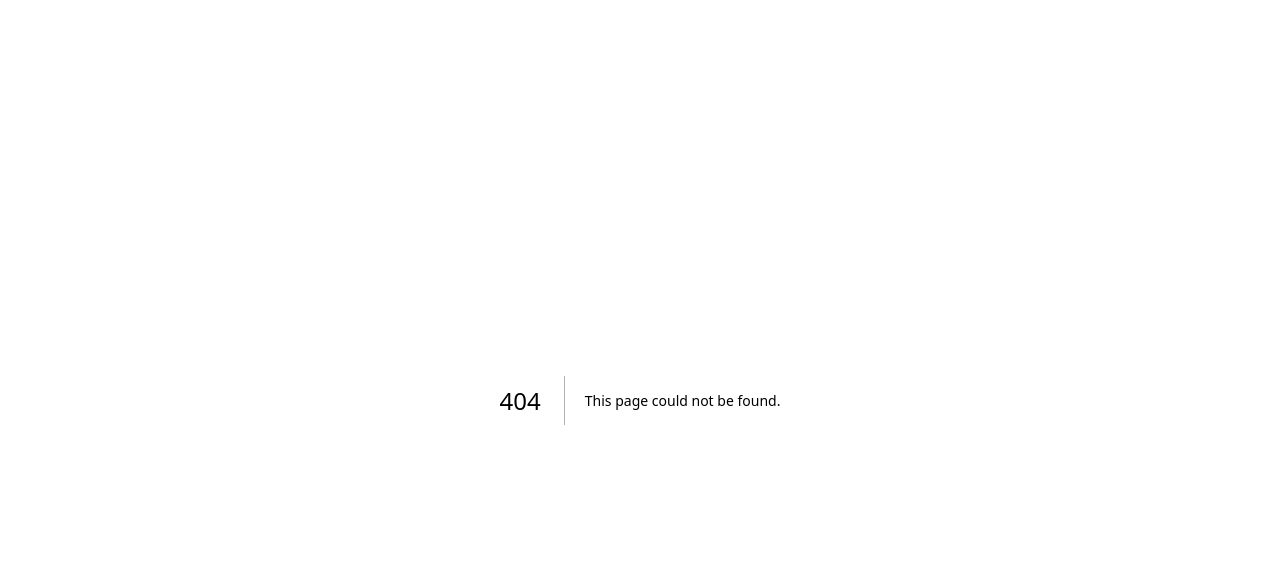
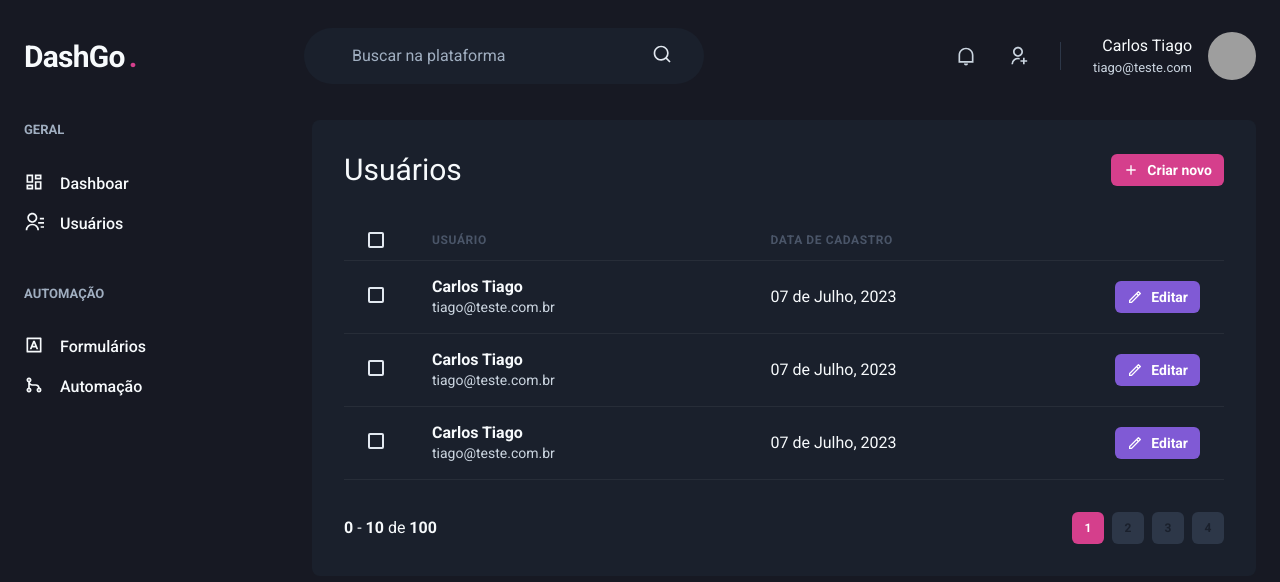
Before and after one commit to CTiagoCosta/dashgo, a Next.js app: page /users in a window 1280 px wide. Before the commit this address had no page. Shown: the top 582 px of the page. Built offline with nearby package versions, Linux system fonts and the light colour scheme; grey boxes are pictures that could not be loaded.

Commit message:
Criação da pasta user e componente de paginação

```diff
--- /dev/null
+++ b/src/components/Pagination.tsx
@@ -0,0 +1,67 @@
+import { Box, Button, Stack } from "@chakra-ui/react";
+
+export function Pagination() {
+    return(
+        <Stack
+            direction="row"
+            mt="8"
+            justify="space-between"
+            align="center"
+        >
+
+            <Box>
+                <strong>0</strong> - <strong>10</strong> de <strong>100</strong>
+            </Box>
+
+            <Stack direction="row" spacing="2">
+                <Button
+                    size="sm"
+                    fontSize="xs"
+                    width="4"
+                    colorScheme="pink"
+                    disabled
+                    _disabled={{
+                        bg: 'pink.500',
+                        cursor: 'default'
+                    }}
+                >
+                    1
+                </Button>
+                <Button
+                    size="sm"
+                    fontSize="xs"
+                    width="4"
+                    bg="gray.700"
+                    _hover={{
+                        bg: 'gray.500'
+                    }}
+                >
+                    2
+                </Button>
+                <Button
+                    size="sm"
+                    fontSize="xs"
+                    width="4"
+                    bg="gray.700"
+                    _hover={{
+                        bg: 'gray.500'
+                    }}
+                >
+                    3
+                </Button>
+                <Button
+                    size="sm"
+                    fontSize="xs"
+                    width="4"
+                    bg="gray.700"
+                    _hover={{
+                        bg: 'gray.500'
+                    }}
+                >
+                    4
+                </Button>
+            </Stack>
+
+        </Stack>
+    )
+}
--- a/src/pages/api/hello.js
+++ /dev/null
@@ -1,5 +0,0 @@
-// Next.js API route support: https://nextjs.org/docs/api-routes/introduction
-
-export default function handler(req, res) {
-  res.status(200).json({ name: 'John Doe' })
-}
--- /dev/null
+++ b/src/pages/users/index.tsx
@@ -0,0 +1,94 @@
+import { Box, Button, Checkbox, Flex, Heading, Icon, Table, Tbody, Td, Text, Th, Thead, Tr } from "@chakra-ui/react";
+import { Header } from "../../components/Header";
+import { Sidebar } from "../../components/Sidebar";
+import { RiAddLine, RiPencilLine } from "react-icons/ri";
+import { Pagination } from "../../components/Pagination";
+
+export default function UserList() {
+    return (
+        <Box>
+            <Header />
+            <Flex w="100%" my="6" maxWidth={1480} mx="auto" px="6">
+                <Sidebar />
+
+                <Box flex="1" borderRadius={8} bg="gray.800" p="8">
+                    <Flex mb="8" justify="space-between" align="center">
+                        <Heading size="lg" fontWeight="normal">Usuários</Heading>
+
+                        <Button as="a" size="sm" fontSize="sm" colorScheme="pink" leftIcon={<Icon as={RiAddLine} fontSize="16"/> }>
+                            Criar novo
+                        </Button>
+                    </Flex>
+
+                    <Table colorScheme="whiteAlpha">
+                        <Thead>
+                            <Tr>
+                                <Th px="6" color="gray.300" width="8">
+                                    <Checkbox colorScheme="pink"/>
+                                </Th>
+                                <Th>Usuário</Th>
+                                <Th>Data de Cadastro</Th>
+                                <Th width="8"></Th>
+                            </Tr>
+                        </Thead>
+                        <Tbody>
+                            <Tr>
+                                <Td px="6">
+                                    <Checkbox colorScheme="pink"/>
+                                </Td>
+                                <Td>
+                                    <Box>
+                                        <Text fontWeight="bold">Carlos Tiago</Text>
+                                        <Text fontSize="sm" color="gray.300">tiago@teste.com.br</Text>
+                                    </Box>
+                                </Td>
+                                <Td>07 de Julho, 2023</Td>
+                                <Td>
+                                <Button as="a" size="sm" fontSize="sm" colorScheme="purple" leftIcon={<Icon as={RiPencilLine} fontSize="16"/> }>
+                                    Editar
+                                </Button>
+                                </Td>
+                            </Tr>
+                            <Tr>
+                                <Td px="6">
+                                    <Checkbox colorScheme="pink"/>
+                                </Td>
+                                <Td>
+                                    <Box>
+                                        <Text fontWeight="bold">Carlos Tiago</Text>
+                                        <Text fontSize="sm" color="gray.300">tiago@teste.com.br</Text>
+                                    </Box>
+                                </Td>
+                                <Td>07 de Julho, 2023</Td>
+                                <Td>
+                                <Button as="a" size="sm" fontSize="sm" colorScheme="purple" leftIcon={<Icon as={RiPencilLine} fontSize="16"/> }>
+                                    Editar
+                                </Button>
+                                </Td>
+                            </Tr>
+                            <Tr>
+                                <Td px="6">
+                                    <Checkbox colorScheme="pink"/>
+                                </Td>
+                                <Td>
+                                    <Box>
+                                        <Text fontWeight="bold">Carlos Tiago</Text>
+                                        <Text fontSize="sm" color="gray.300">tiago@teste.com.br</Text>
+                                    </Box>
+                                </Td>
+                                <Td>07 de Julho, 2023</Td>
+                                <Td>
+                                <Button as="a" size="sm" fontSize="sm" colorScheme="purple" leftIcon={<Icon as={RiPencilLine} fontSize="16"/> }>
+                                    Editar
+                                </Button>
+                                </Td>
+                            </Tr>
+                        </Tbody>
+                    </Table>
+
+                    <Pagination />
+                </Box>
+            </Flex>
+        </Box>
+    )
+}
```
Also changed, not shown: src/pages/users/create.tsx (added, +42 -0 lines).
